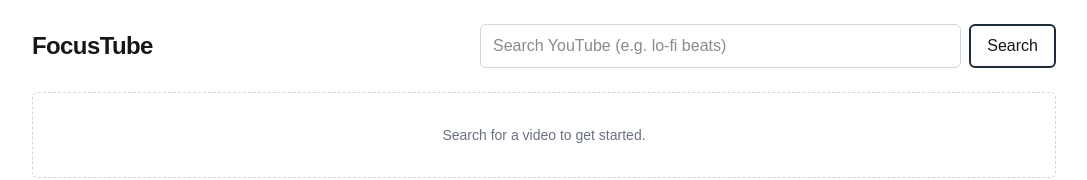
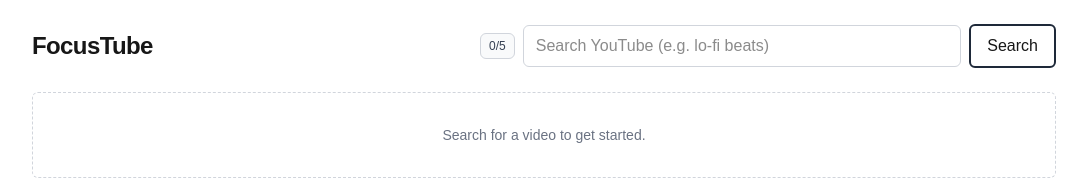
Before and after one commit to TroyRobinson/focustube, a Next.js app: page / in a window 1280 px wide. Shown: the top 180 px of the page, without its empty margins (96-1183 px from the left). Built offline with nearby package versions, Linux system fonts and the light colour scheme.

Commit message:
Limit plays per day

```diff
--- a/src/app/page.tsx
+++ b/src/app/page.tsx
@@ -1,6 +1,72 @@
 "use client";
 
 import React from "react";
+
+// Daily play limit (localStorage-backed)
+const MAX_DAILY_PLAYS = 5;
+const STORAGE_KEY = "ft.dailyPlayCounter";
+
+type PlayCounter = {
+  date: string;
+  count: number;
+};
+
+function todayKey() {
+  // Local-day key so it resets per local calendar day
+  return new Date().toDateString();
+}
+
+function readCounter(): PlayCounter {
+  try {
+    const raw = localStorage.getItem(STORAGE_KEY);
+    const today = todayKey();
+    if (!raw) return { date: today, count: 0 };
+    const parsed = JSON.parse(raw) as PlayCounter;
+    if (!parsed?.date || parsed.date !== today) {
+      return { date: today, count: 0 };
+    }
+    return { date: parsed.date, count: Number(parsed.count) || 0 };
+  } catch {
+    return { date: todayKey(), count: 0 };
+  }
+}
+
+function writeCounter(counter: PlayCounter) {
+  try {
+    localStorage.setItem(STORAGE_KEY, JSON.stringify(counter));
+  } catch {
+    // no-op
+  }
+}
+
+function useDailyPlayLimit(max: number) {
+  const [count, setCount] = React.useState(0);
+  const [ready, setReady] = React.useState(false);
+
+  React.useEffect(() => {
+    const c = readCounter();
+    setCount(c.count);
+    setReady(true);
+  }, []);
+
+  const increment = React.useCallback(() => {
+    setCount((prev) => {
+      const next = Math.min(max, prev + 1);
+      writeCounter({ date: todayKey(), count: next });
+      return next;
+    });
+  }, [max]);
+
+  const resetForToday = React.useCallback(() => {
+    writeCounter({ date: todayKey(), count: 0 });
+    setCount(0);
+  }, []);
+
+  const remaining = Math.max(0, max - count);
+  const canPlay = ready && remaining > 0;
+
+  return { count, remaining, canPlay, increment, resetForToday, ready } as const;
+}
 
 type YTItem = {
   id: string;
@@ -11,6 +77,7 @@ type YTItem = {
 };
 
 export default function App() {
+  const limit = useDailyPlayLimit(MAX_DAILY_PLAYS);
   const [query, setQuery] = React.useState("");
   const [results, setResults] = React.useState<YTItem[]>([]);
   const [selected, setSelected] = React.useState<string | null>(null);
@@ -39,7 +106,12 @@ export default function App() {
         prev: json.prevPageToken ?? null,
       });
       if ((json.items as YTItem[]).length > 0) {
-        setSelected((json.items as YTItem[])[0].id);
+        // Only auto-select a video if the user still has plays left today
+        if (limit.ready && limit.canPlay) {
+          setSelected((json.items as YTItem[])[0].id);
+        } else {
+          setSelected(null);
+        }
       } else {
         setSelected(null);
       }
@@ -61,7 +133,19 @@ export default function App() {
       <div className="mx-auto max-w-5xl">
         <header className="mb-6 flex flex-col items-center gap-3 sm:flex-row sm:justify-between">
           <h1 className="text-2xl font-semibold tracking-tight">FocusTube</h1>
-          <form onSubmit={onSubmit} className="flex w-full max-w-xl gap-2">
+          <form onSubmit={onSubmit} className="flex w-full max-w-xl items-center gap-2">
+            {/* Daily plays counter badge */}
+            <div
+              className={`select-none rounded-md border px-2 py-1 text-xs font-medium ${
+                limit.remaining === 0
+                  ? "border-red-300 bg-red-50 text-red-700"
+                  : "border-gray-300 bg-gray-50 text-gray-700"
+              }`}
+              title={`Plays used today: ${limit.count}/${MAX_DAILY_PLAYS}`}
+              aria-label={`Plays used today: ${limit.count} of ${MAX_DAILY_PLAYS}`}
+            >
+              {limit.count}/{MAX_DAILY_PLAYS}
+            </div>
             <input
               className="w-full rounded-md border border-gray-300 px-3 py-2 outline-none focus:border-gray-500"
               type="text"
@@ -108,10 +192,21 @@ export default function App() {
               {results.map((v) => (
                 <button
                   key={v.id}
-                  onClick={() => setSelected(v.id)}
+                  onClick={() => {
+                    if (!limit.canPlay) {
+                      setError("Daily play limit reached (5). Try again tomorrow.");
+                      return;
+                    }
+                    // Only count a play when switching to a new video
+                    if (selected !== v.id) {
+                      limit.increment();
+                    }
+                    setSelected(v.id);
+                  }}
+                  disabled={!limit.canPlay && selected !== v.id}
                   className={`group overflow-hidden rounded-md border text-left hover:shadow-md ${
                     selected === v.id ? "border-gray-800" : "border-gray-200"
-                  }`}
+                  } ${!limit.canPlay && selected !== v.id ? "opacity-60" : ""}`}
                 >
                   <div className="aspect-video w-full overflow-hidden bg-gray-100">
                     {/* Use img to avoid Next image config */}
```
